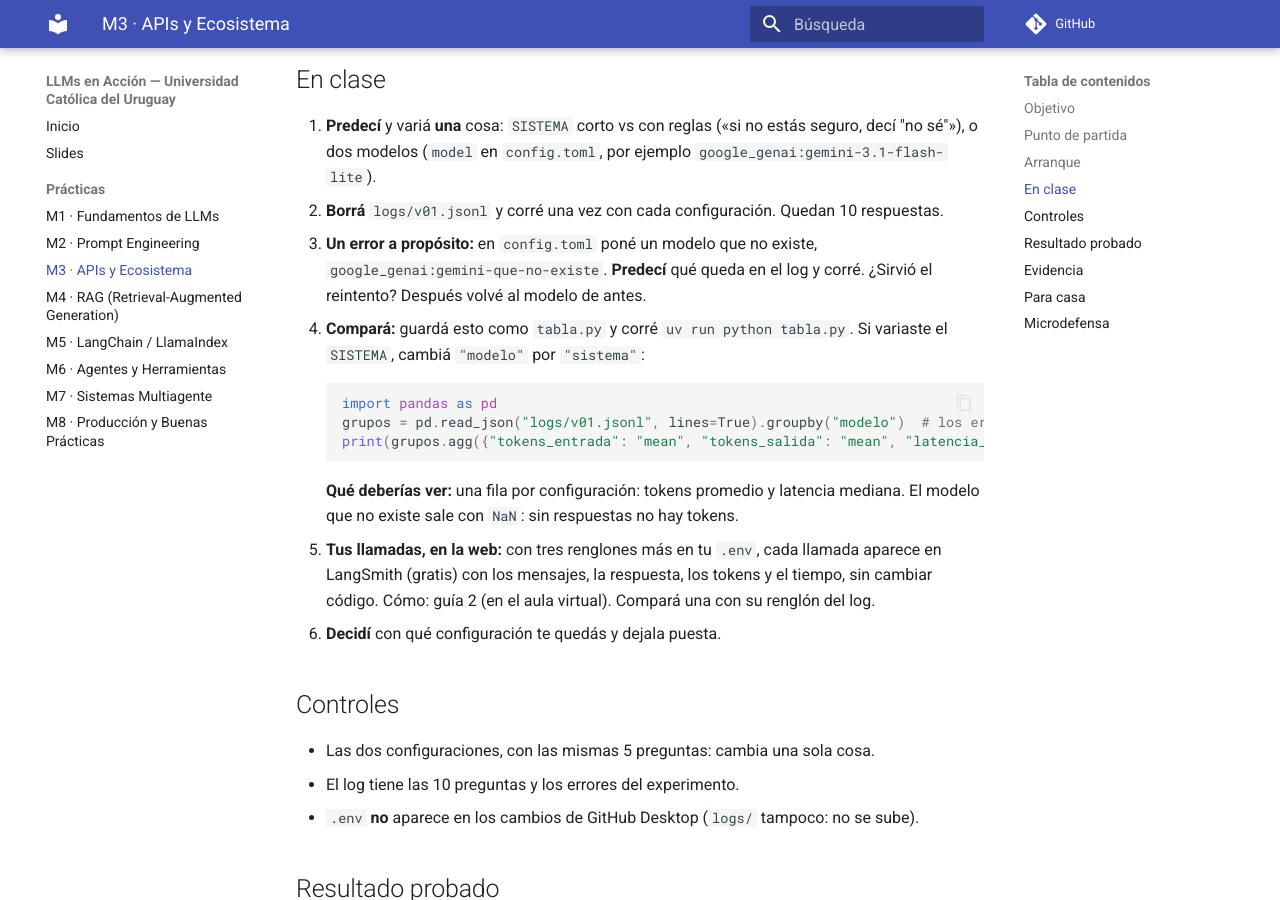
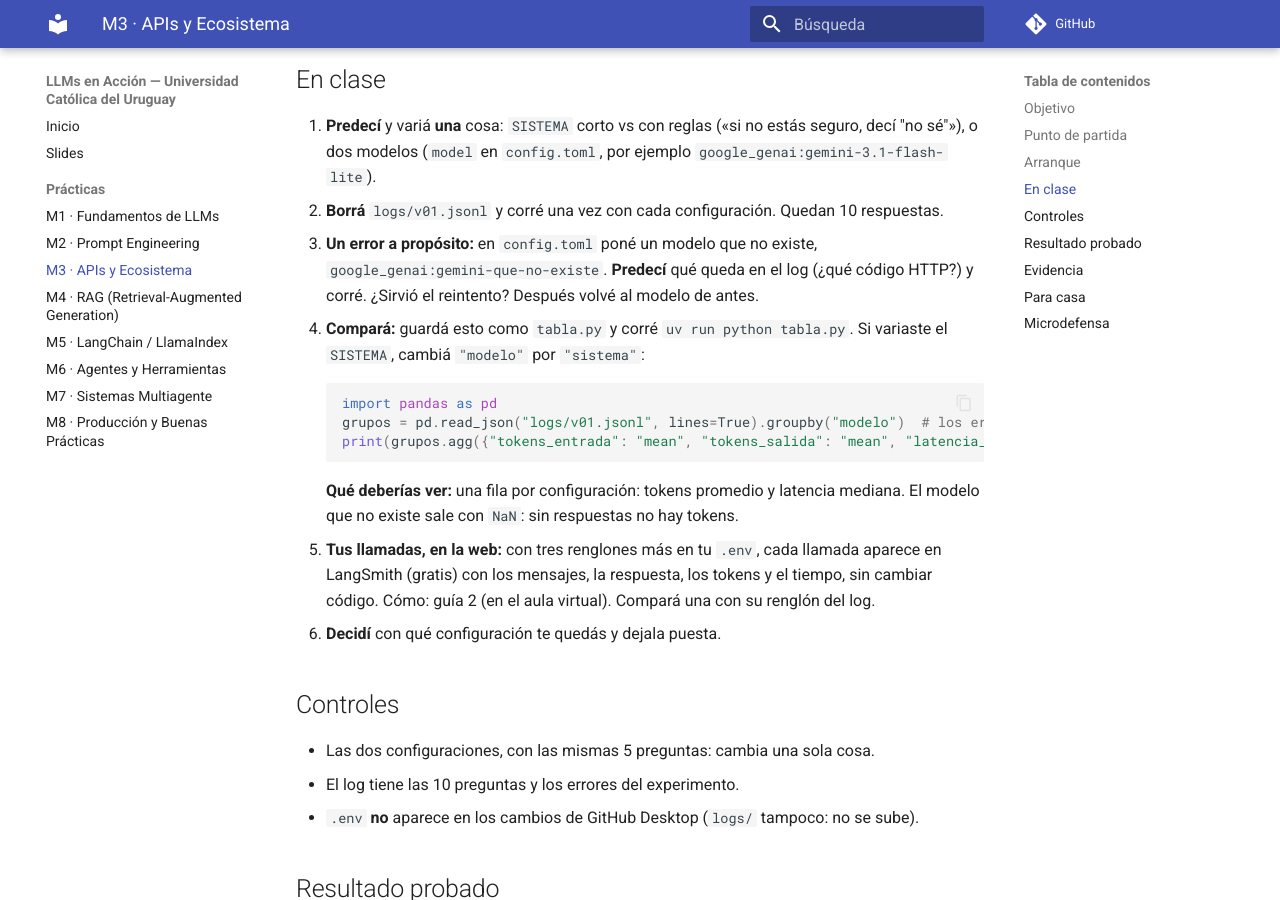
Before and after one commit to JuanFKurucz/ucu-la, an MkDocs documentation site: the page built from docs/practicas/m3-v01-api.md, in a window 1280 px wide and 900 px high, scrolled down 2100 px. Built offline with MkDocs 1.6.1 and Material for MkDocs 9.7.7, drawn with Linux system fonts in a browser that asks for light colours; comment, search, counter and statistics services are not loaded.

Commit message:
Práctica M3: predecir el código HTTP del modelo que no existe
Co-Authored-By: Claude Opus 5.5 <noreply@anthropic.com>

````diff
--- a/docs/practicas/m3-v01-api.md
+++ b/docs/practicas/m3-v01-api.md
@@ -88,7 +88,7 @@
 
 1. **Predecí** y variá **una** cosa: `SISTEMA` corto vs con reglas («si no estás seguro, decí "no sé"»), o dos modelos (`model` en `config.toml`, por ejemplo `google_genai:gemini-3.1-flash-lite`).
 2. **Borrá** `logs/v01.jsonl` y corré una vez con cada configuración. Quedan 10 respuestas.
-3. **Un error a propósito:** en `config.toml` poné un modelo que no existe, `google_genai:gemini-que-no-existe`. **Predecí** qué queda en el log y corré. ¿Sirvió el reintento? Después volvé al modelo de antes.
+3. **Un error a propósito:** en `config.toml` poné un modelo que no existe, `google_genai:gemini-que-no-existe`. **Predecí** qué queda en el log (¿qué código HTTP?) y corré. ¿Sirvió el reintento? Después volvé al modelo de antes.
 4. **Compará:** guardá esto como `tabla.py` y corré `uv run python tabla.py`. Si variaste el `SISTEMA`, cambiá `"modelo"` por `"sistema"`:
 
     ```python
````
